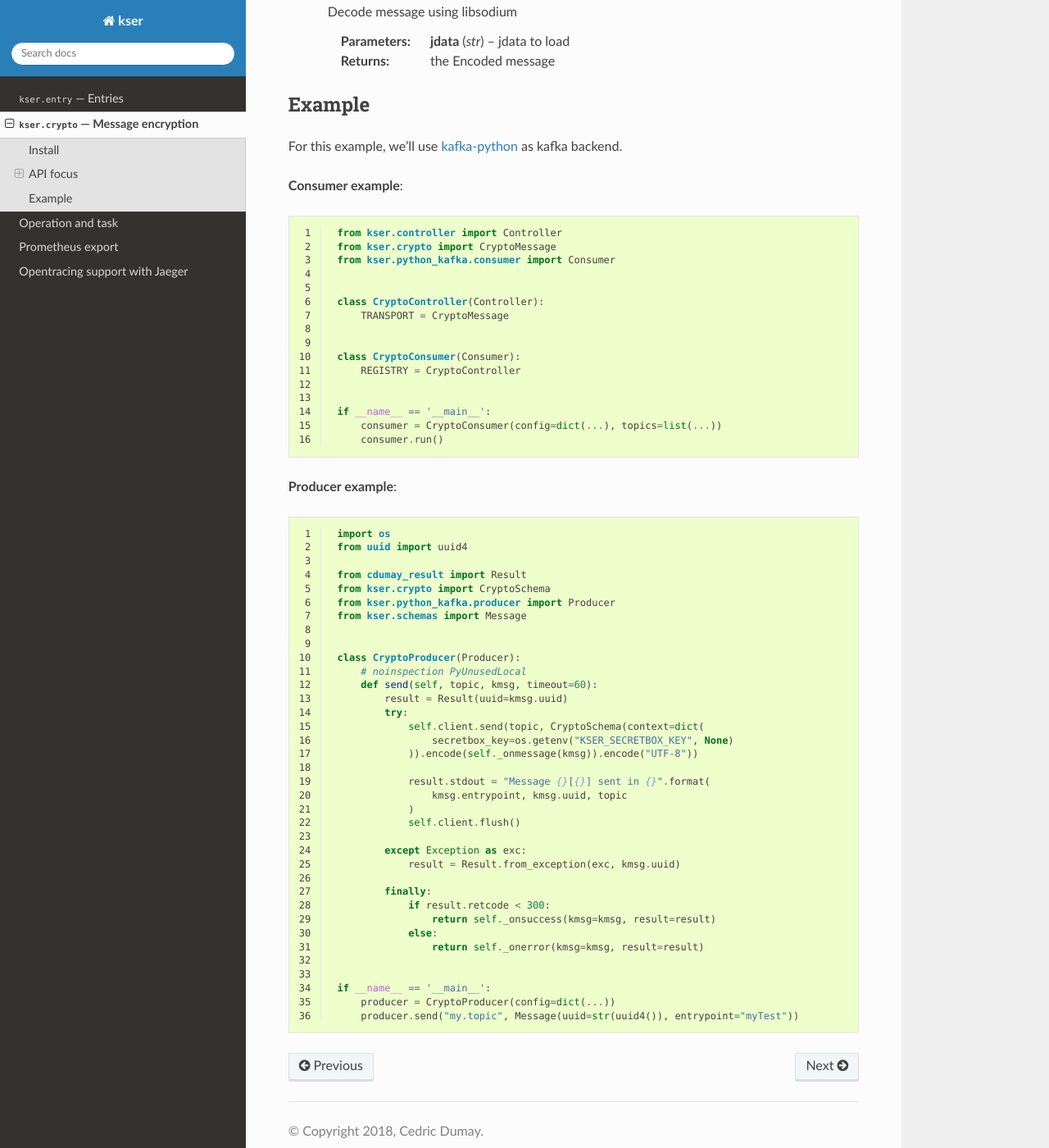
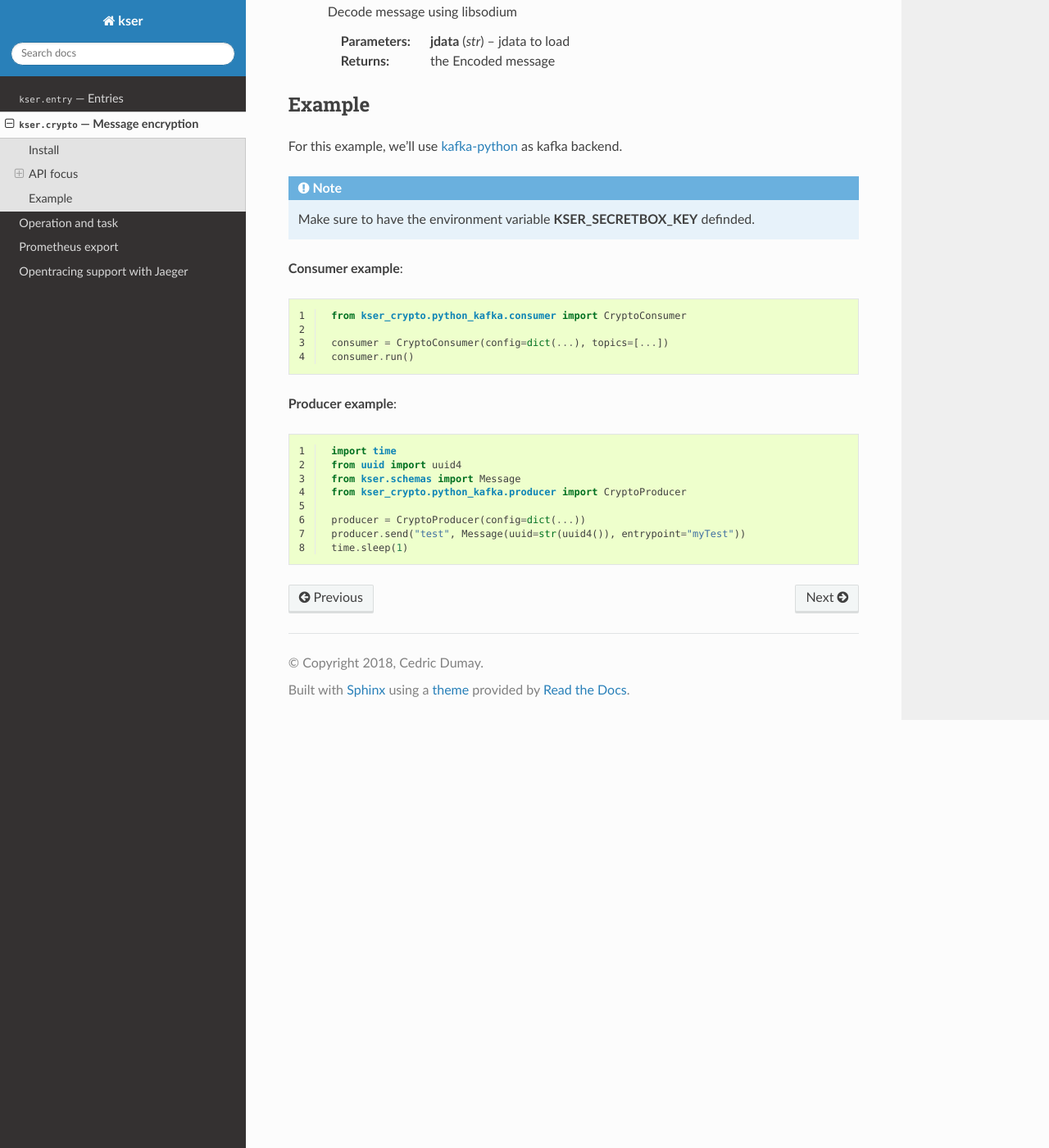
Before and after one commit to cdumay/kser, a Sphinx documentation site: the page built from docs/crypto.rst, in a window 1280 px wide and 1400 px high, scrolled down 697 px. Shown: the whole window at 82% size. Built offline with Sphinx 7.4.7 and the Read the Docs theme 2.0.0, drawn with Linux system fonts in a browser that asks for light colours; some of the changed text lies outside the part shown.

Commit message:
feat: move out crypto into a distinct library kser-crypto

```diff
--- a/docs/crypto.rst
+++ b/docs/crypto.rst
@@ -38,66 +38,30 @@
 
 For this example, we'll use `kafka-python <https://github.com/dpkp/kafka-python>`_ as kafka backend.
 
+.. note::
+
+   Make sure to have the environment variable **KSER_SECRETBOX_KEY** definded.
+
 **Consumer example**:
 
 .. code-block:: python
    :linenos:
 
-    from kser.controller import Controller
-    from kser.crypto import CryptoMessage
-    from kser.python_kafka.consumer import Consumer
+    from kser_crypto.python_kafka.consumer import CryptoConsumer
 
-
-    class CryptoController(Controller):
-        TRANSPORT = CryptoMessage
-
-
-    class CryptoConsumer(Consumer):
-        REGISTRY = CryptoController
-
-
-    if __name__ == '__main__':
-        consumer = CryptoConsumer(config=dict(...), topics=list(...))
-        consumer.run()
+    consumer = CryptoConsumer(config=dict(...), topics=[...])
+    consumer.run()
 
 **Producer example**:
 
 .. code-block:: python
    :linenos:
 
-    import os
+    import time
     from uuid import uuid4
+    from kser.schemas import Message
+    from kser_crypto.python_kafka.producer import CryptoProducer
 
-    from cdumay_result import Result
-    from kser.crypto import CryptoSchema
-    from kser.python_kafka.producer import Producer
-    from kser.schemas import Message
-
-
-    class CryptoProducer(Producer):
-        # noinspection PyUnusedLocal
-        def send(self, topic, kmsg, timeout=60):
-            result = Result(uuid=kmsg.uuid)
-            try:
-                self.client.send(topic, CryptoSchema(context=dict(
-                    secretbox_key=os.getenv("KSER_SECRETBOX_KEY", None)
-                )).encode(self._onmessage(kmsg)).encode("UTF-8"))
-
-                result.stdout = "Message {}[{}] sent in {}".format(
-                    kmsg.entrypoint, kmsg.uuid, topic
-                )
-                self.client.flush()
-
-            except Exception as exc:
-                result = Result.from_exception(exc, kmsg.uuid)
-
-            finally:
-                if result.retcode < 300:
-                    return self._onsuccess(kmsg=kmsg, result=result)
-                else:
-                    return self._onerror(kmsg=kmsg, result=result)
-
-
-    if __name__ == '__main__':
-        producer = CryptoProducer(config=dict(...))
-        producer.send("my.topic", Message(uuid=str(uuid4()), entrypoint="myTest"))
+    producer = CryptoProducer(config=dict(...))
+    producer.send("test", Message(uuid=str(uuid4()), entrypoint="myTest"))
+    time.sleep(1)
--- a/setup.py
+++ b/setup.py
@@ -26,7 +26,6 @@
     extras_require={
         'confluent': ['confluent-kafka'],
         'http': ['cdumay-rest-client>=0.1'],
-        'crypto': ['csodium==0.0.3'],
         'pykafka': ['kafka-python'],
         'prometheus': ['prometheus_client'],
         'opentracing': ['cdumay-opentracing>=0.1.8']
```
Also changed, not shown: other parts of docs/crypto.rst (+1 -1 lines), 3 other files.
